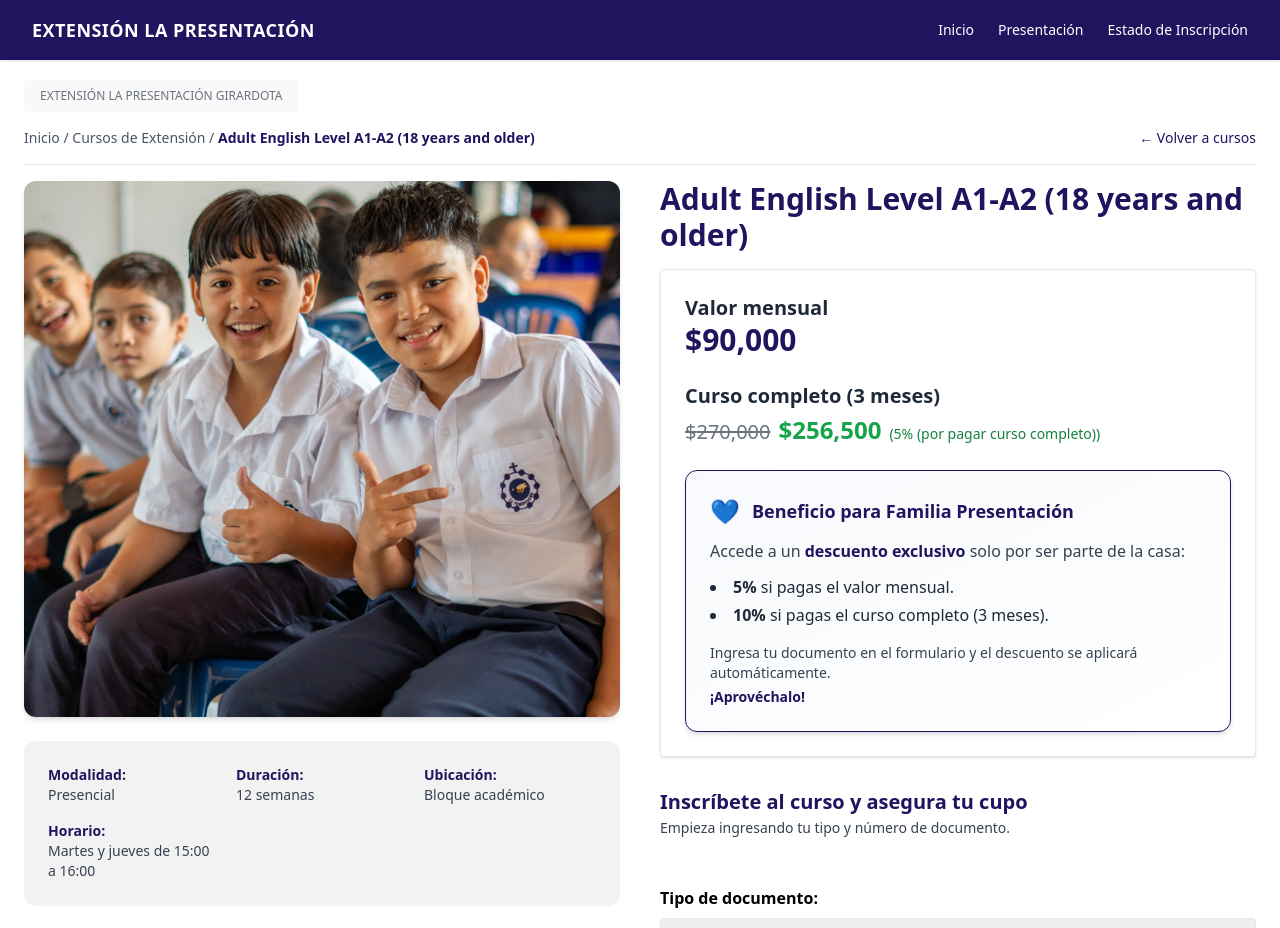
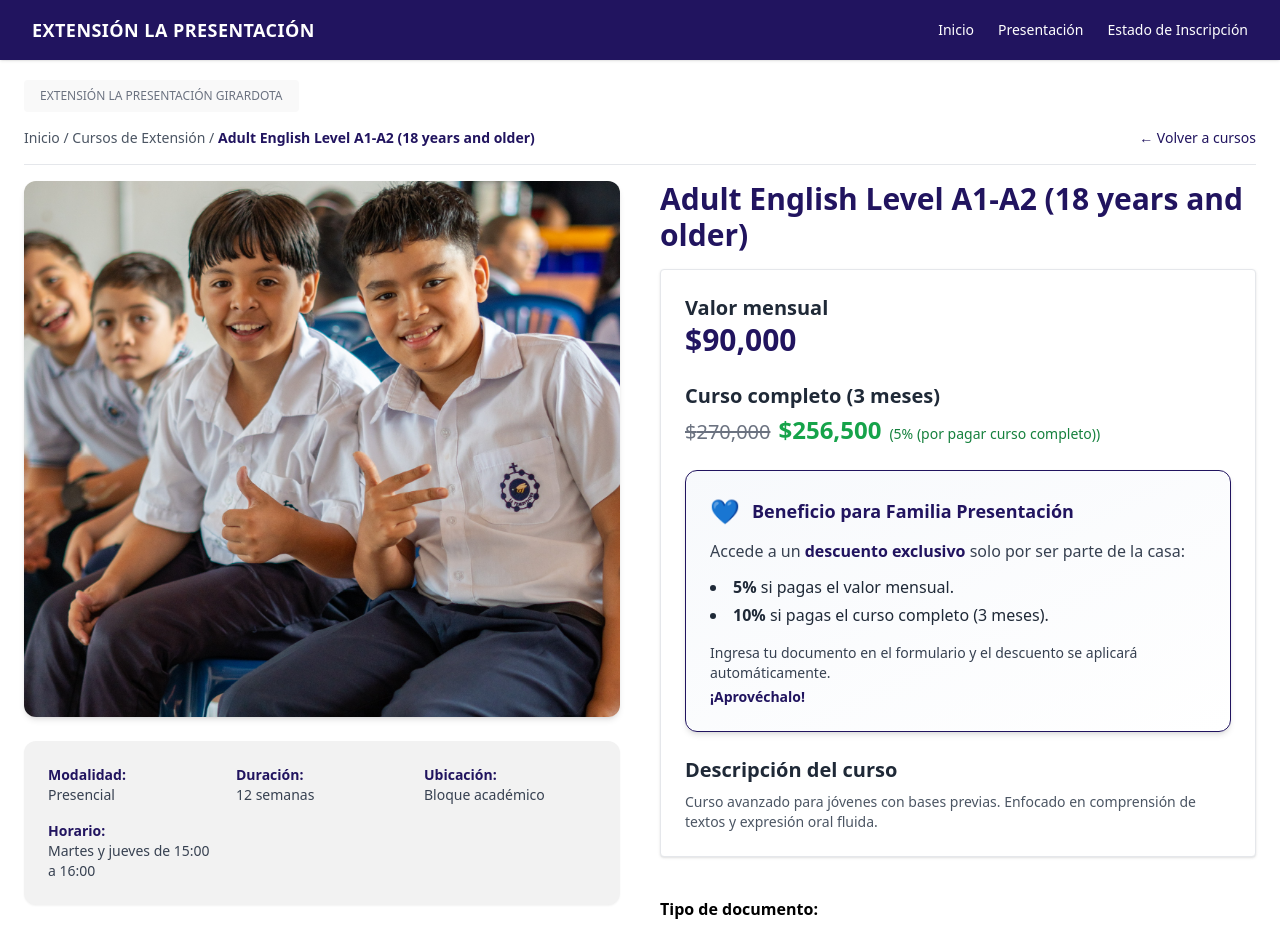
Before and after one commit to secifuentes/extension, a React (Vite) app: page /curso/adult-english-a1-a2 in a window 1280 px wide. Shown: the top 928 px of the page. Built offline with nearby package versions, Linux system fonts and the light colour scheme.

Commit message:
cambio de descripcion

```diff
--- a/src/pages/CursoDetalle.jsx
+++ b/src/pages/CursoDetalle.jsx
@@ -108,6 +108,7 @@ const CursoDetalle = () => {
       </div>
 
       <div className="max-w-7xl mx-auto px-6 pb-16 grid grid-cols-1 md:grid-cols-2 gap-10 mt-4">
+
         {/* Columna izquierda */}
         <div className="flex flex-col gap-6">
           <div className="aspect-[3/2.7] overflow-hidden rounded-xl shadow-md">
@@ -184,6 +185,12 @@ const CursoDetalle = () => {
     <p className="mt-1 font-semibold text-institucional text-sm">¡Aprovéchalo!</p>
   </div>
 
+  {/* Descripción del curso - Nueva sección */}
+  <div className="mt-6">
+    <p className="text-xl font-semibold text-gray-800">Descripción del curso</p>
+    <p className="text-sm text-gray-600 mt-2">{curso.descripcion}</p>
+  </div>
+
   {datosEstudiante && modoPago === 'trimestral' && (
     <div className="bg-green-50 border border-green-200 p-3 rounded text-sm text-green-800 font-medium">
       Obtuviste un <strong>10% de descuento</strong> por ser parte de la Familia Presentación y pagar el curso completo.
@@ -193,17 +200,7 @@ const CursoDetalle = () => {
   )}
 </div>
 
-          {/* Título motivador */}
-          <div className="mt-4 mb-2">
-  <h3 className="text-xl font-semibold text-institucional leading-tight">
-    Inscríbete al curso y asegura tu cupo
-  </h3>
-  <p className="text-sm text-gray-700 mt-1">
-    Empieza ingresando tu tipo y número de documento.
-  </p>
-</div>
-
-          {/* Verificación de estudiante */}
+{/* Formulario de inscripción */}
 <div className="mt-6 space-y-2">
   <label className="block font-semibold">Tipo de documento:</label>
   <select
```
Lines whose indentation alone changed are shown as unchanged.
